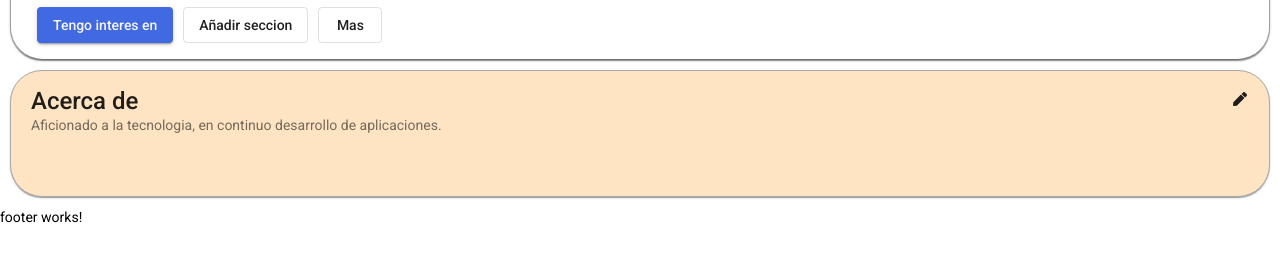
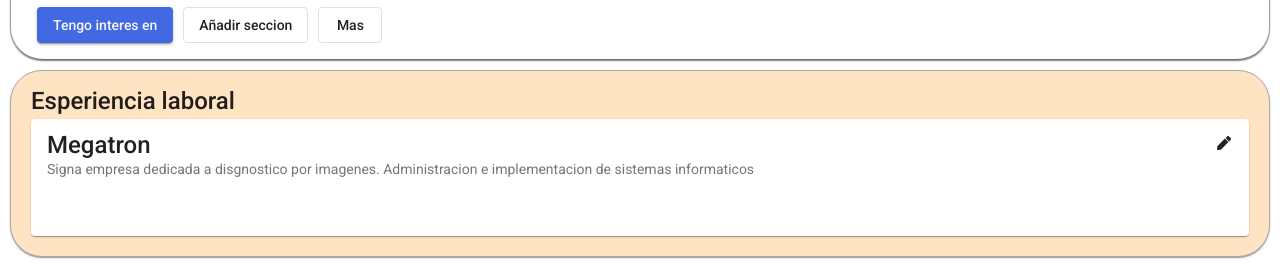
Before and after one commit to martinhamon/argprog, an Angular app in the folder portfolio/: page / in a window 1280 px wide. Shown: the part 679-948 px from the top of the page. Before the commit the page ends 906 px from the top, so only its background shows below. Built offline with nearby package versions, Linux system fonts and the light colour scheme.

Commit message:
Json Server no anda

```diff
--- /dev/null
+++ b/portfolio/db.json
@@ -0,0 +1,19 @@
+{
+  "posts": [
+    {
+      "id": 1,
+      "title": "json-server",
+      "author": "typicode"
+    }
+  ],
+  "comments": [
+    {
+      "id": 1,
+      "body": "some comment",
+      "postId": 1
+    }
+  ],
+  "profile": {
+    "name": "typicode"
+  }
+}
--- a/portfolio/package.json
+++ b/portfolio/package.json
@@ -6,7 +6,8 @@
     "start": "ng serve",
     "build": "ng build",
     "watch": "ng build --watch --configuration development",
-    "test": "ng test"
+    "test": "ng test",
+    "server": "json-server --watch db.json --port 5000"
   },
   "private": true,
   "dependencies": {
--- a/portfolio/src/app/components/body/body.component.css
+++ b/portfolio/src/app/components/body/body.component.css
@@ -0,0 +1,10 @@
+.mat-card:not(.no-mat){
+
+  background-color: bisque;
+  border-radius: 32px;
+  margin: 10px 10px;
+  padding: 20px;
+  border-style: groove;
+  border-width: 1px;
+  border-color: darkgrey;
+}
--- a/portfolio/src/app/components/body/body.component.html
+++ b/portfolio/src/app/components/body/body.component.html
@@ -1 +1,4 @@
+<mat-card>
+  <mat-card-title>Esperiencia laboral</mat-card-title>
 <app-mh-card></app-mh-card>
+</mat-card>
--- a/portfolio/src/app/components/mh-card/mh-card.component.css
+++ b/portfolio/src/app/components/mh-card/mh-card.component.css
@@ -1,15 +1,9 @@
-.mat-card:not(.no-mat){
 
-    background-color: bisque;
-    border-radius: 32px;
-    margin: 10px 10px;
-    padding: 20px;
-    border-style: groove;
-    border-width: 1px;
-    border-color: darkgrey;
-}
 
 .btn-edit{
     margin-top: 5px;
     margin-right: 10px;
 }
+.card-subtitle{
+  margin-right: 25px;
+}
--- a/portfolio/src/app/components/mh-card/mh-card.component.html
+++ b/portfolio/src/app/components/mh-card/mh-card.component.html
@@ -1,6 +1,9 @@
-<mat-card>
-    <mat-card-title>Acerca de</mat-card-title>
-    <mat-card-subtitle>Aficionado a la tecnologia, en continuo desarrollo de aplicaciones. </mat-card-subtitle>
+
+    <mat-card class="no-mat">
+      <mat-card-title>Megatron</mat-card-title>
+    <mat-card-subtitle class="card-subtitle">
+      Signa empresa dedicada a disgnostico por imagenes. Administracion e implementacion de sistemas informaticos
+     </mat-card-subtitle>
     <mat-card-actions align="end">
      <app-image-button class="btn-edit"></app-image-button>
     </mat-card-actions>
```
Also changed, not shown: portfolio/src/app/jobsTemplate.ts (+5 -7 lines), portfolio/src/db.json (added, +20 -0 lines).
